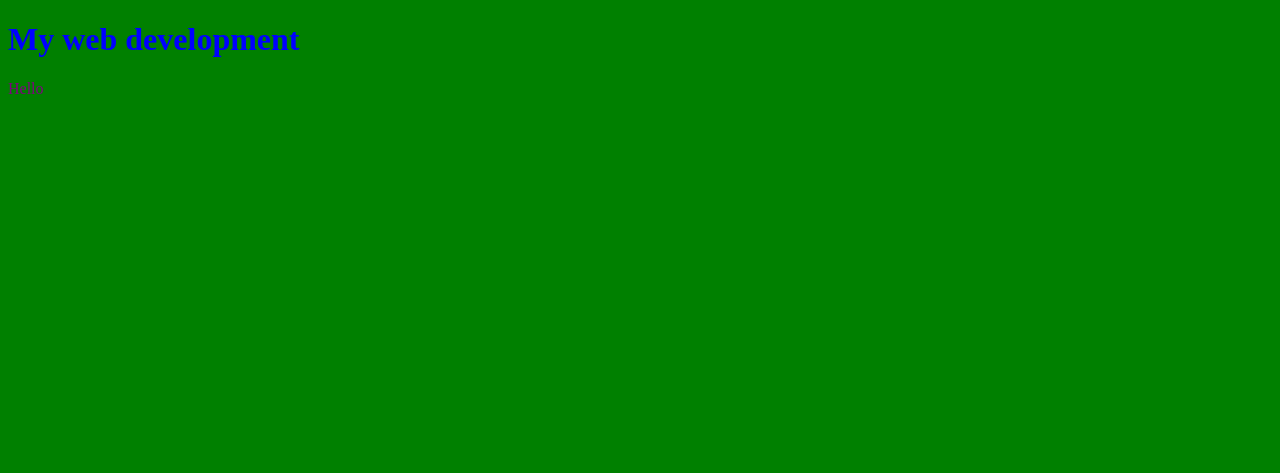
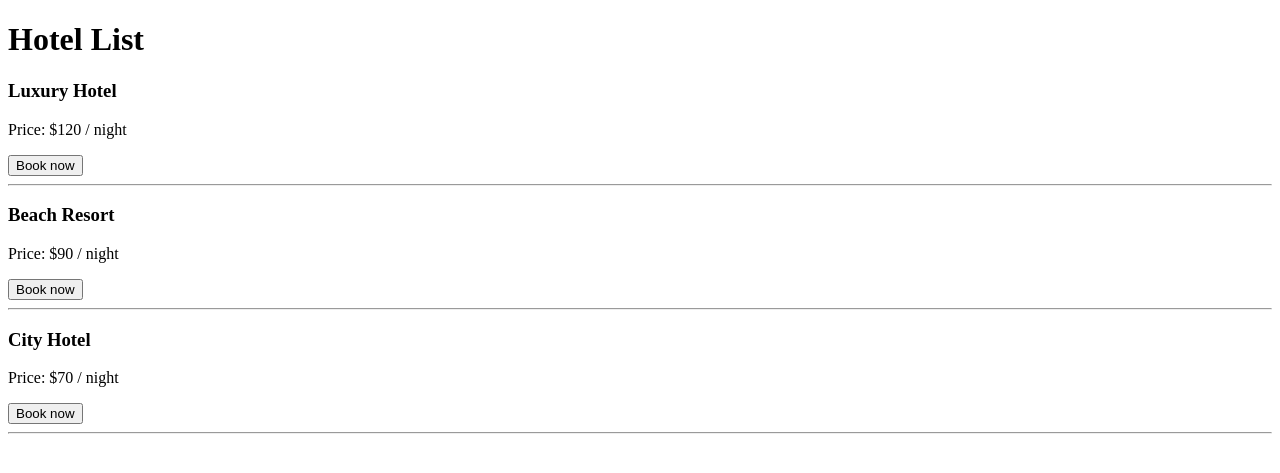
Before and after one commit to duyho160313/game_website_project, a Flask app: page / in a window 1280 px wide. Shown: the top 473 px of the page. Run offline with Flask 3, Linux system fonts and the light colour scheme.

Commit message:
new code

```diff
--- a/app.py
+++ b/app.py
@@ -2,11 +2,14 @@ from flask import Flask, render_template
 
 app = Flask(__name__)
 
+@app.route("/")
+def home():
+    hotels = [
+        {"name": "Luxury Hotel", "price": 120},
+        {"name": "Beach Resort", "price": 90},
+        {"name": "City Hotel", "price": 70}
+    ]
+    return render_template("game_web.html", hotels=hotels)
 
-@app.route('/')
-def hello():
-    return render_template("game_web.html")
-
-
-if __name__ == '__main__':
+if __name__ == "__main__":
     app.run(debug=True)
--- a/templates/game_web.html
+++ b/templates/game_web.html
@@ -2,17 +2,19 @@
 <!DOCTYPE html>
 <html>
 <head>
-    <title>Web devolopment</title>
-    <style>
-    body {background-color: green;}
-    h1 {color : blue;}
-    p {color : purple}
-    </style>
+    <title>Hotel App</title>
 </head>
 <body>
+    <h1>Hotel List</h1>
 
-<h1>My web development</h1>
-<p>Hello</p>
+    {% for hotel in hotels %}
+        <div>
+            <h3>{{ hotel.name }}</h3>
+            <p>Price: ${{ hotel.price }} / night</p>
+            <button>Book now</button>
+        </div>
+        <hr>
+    {% endfor %}
 
 </body>
 </html>
```
